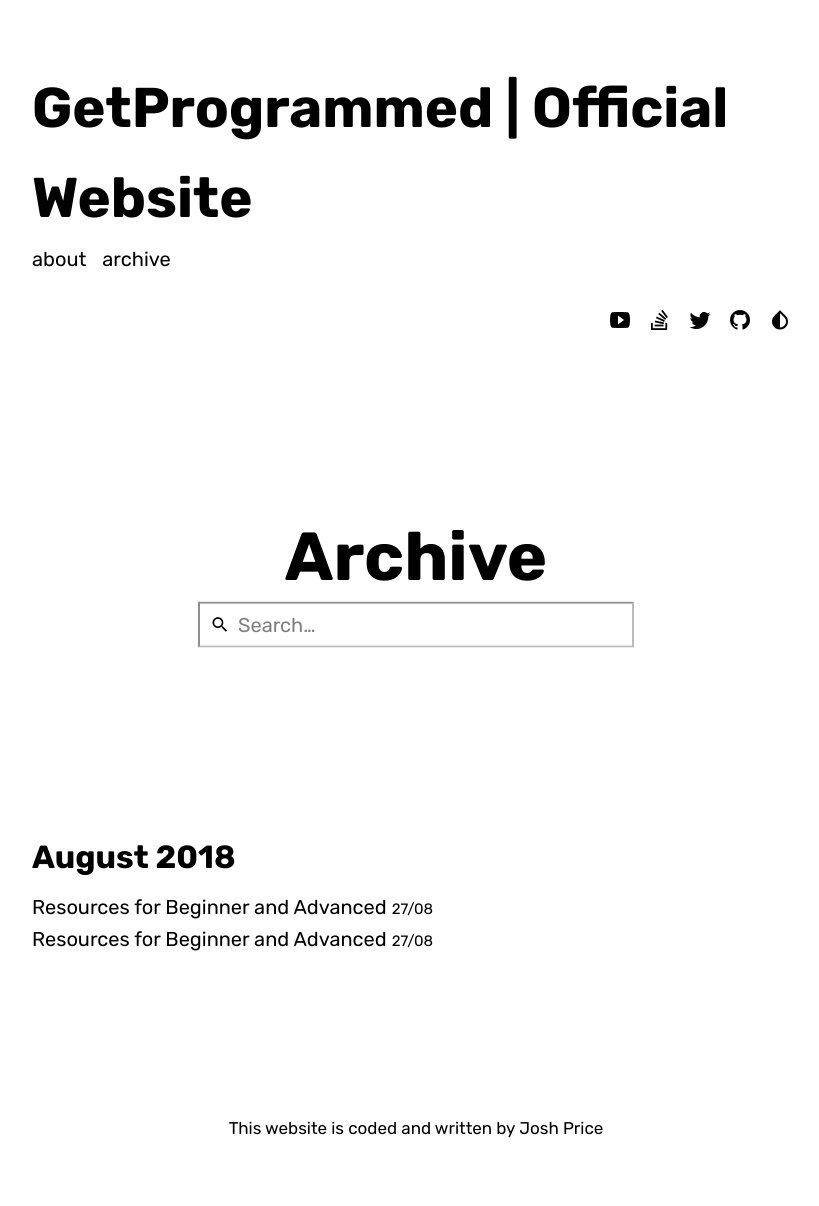
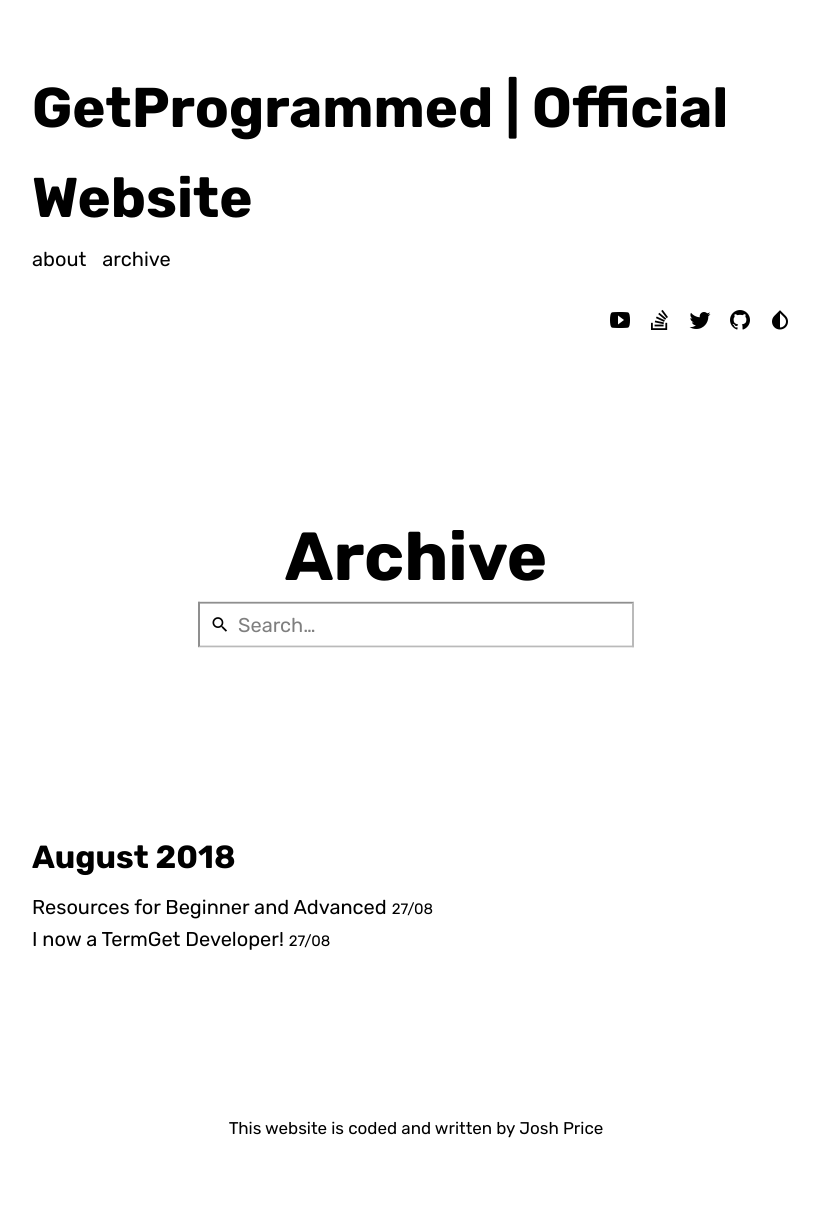
Before and after one commit to optimistguy/getprogrammed, a Jekyll site: the page built from archive.md, in a window 1280 px wide. Shown: the whole page, without its empty margins (224-1043 px from the left). Built offline with Jekyll 4.4.1, drawn with Linux system fonts in a browser that asks for light colours; some web fonts are replaced.

Commit message:
Update 2018-08-27-i-now-a-termget-developer.md

```diff
--- a/_posts/2018-08-27-i-now-a-termget-developer.md
+++ b/_posts/2018-08-27-i-now-a-termget-developer.md
@@ -1,6 +1,6 @@
 ---
 layout: post
-title:  "Resources for Beginner and Advanced"
+title:  "I now a TermGet Developer!"
 tags:
   - resources
 hero: https://source.unsplash.com/collection/430471/
```
